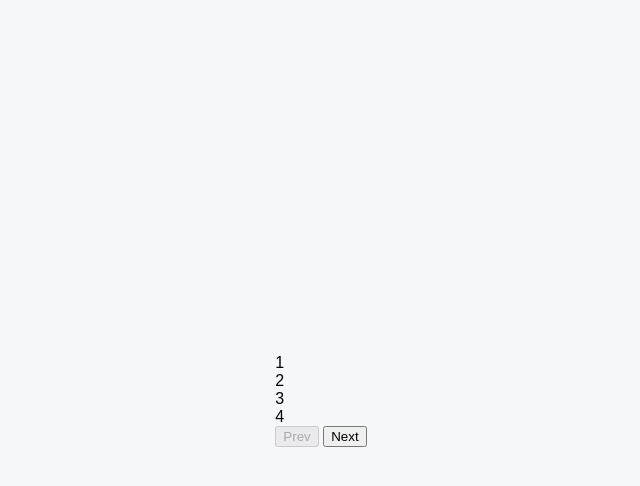
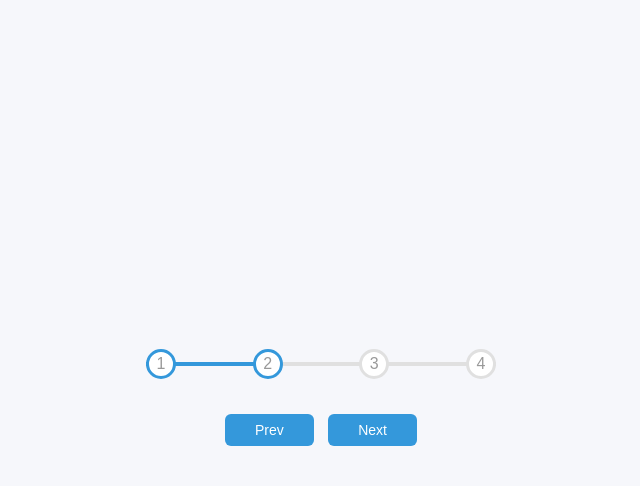
Before and after one commit to gaelporteu/02-Progress-Steps, a plain HTML site: page index.html in a window 1280 px wide. Both pictures are taken after a click on the button "Next". Shown: the whole page, without its empty margins (319-959 px from the left). Drawn offline with Linux system fonts and the light colour scheme; a web font is replaced by a local one.

Commit message:
Completed project

```diff
--- a/index.html
+++ b/index.html
@@ -10,12 +10,11 @@
   <body>
     <div class="container">
       <div class="progress-container">
-        <div id="progress" class="progress">
-          <div class="circle active">1</div>
-          <div class="circle">2</div>
-          <div class="circle">3</div>
-          <div class="circle">4</div>
-        </div>
+        <div id="progress" class="progress"></div>
+        <div class="circle active">1</div>
+        <div class="circle">2</div>
+        <div class="circle">3</div>
+        <div class="circle">4</div>
       </div>
 
       <button id="prev" class="btn" disabled>Prev</button>
--- a/script.js
+++ b/script.js
@@ -0,0 +1,49 @@
+const progress = document.getElementById('progress');
+const prev = document.getElementById('prev');
+const next = document.getElementById('next');
+const circles = document.querySelectorAll('.circle');
+
+let currentActive = 1;
+
+next.addEventListener('click', () => {
+    currentActive++;
+
+    if(currentActive > circles.length) {
+        currentActive = circles.length;
+    }
+
+    update();
+})
+
+prev.addEventListener('click', () => {
+    currentActive--;
+
+    if(currentActive < 1) {
+        currentActive = 1;
+    }
+
+    update()
+})
+
+function update() {
+    circles.forEach((circle, idx) => {
+        if(idx < currentActive) {
+            circle.classList.add('active');
+        } else {
+            circle.classList.remove('active');
+        }
+    })
+
+    const actives = document.querySelectorAll('.active');
+
+    progress.style.width = (actives.length - 1) / (circles.length - 1) * 100 + '%';
+
+    if(currentActive === 1) {
+        prev.disabled = true;
+    } else if(currentActive === circles.length) {
+        next.disabled = true;
+    } else {
+        prev.disabled = false;
+        next.disabled = false;
+    }
+}
--- a/style.css
+++ b/style.css
@@ -1,4 +1,9 @@
 @import url('https://fonts.googleapis.com/css2?family=Muli;700&display=swap');
+
+:root {
+    --line-border-fill:#3498db;
+    --line-border-empty:#e0e0e0;;
+}
 
 * {
   box-sizing: border-box;
@@ -8,11 +13,88 @@ body {
   font-family: 'Muli', sans-serif;
   background-color: #f6f7fb;
   display: flex;
-    flex-direction: column;
   align-items: center;
   justify-content: center;
   height: 100vh;
   overflow: hidden;
   margin: 0;
+}
 
+.container {
+  text-align: center;
 }
+
+.progress-container {
+  display: flex;
+  justify-content: space-between;
+  position: relative;
+  margin-bottom: 30px;
+  max-width: 100%;
+  width: 350px;
+}
+
+.progress-container::before {
+    content: '';
+    background-color: var(--line-border-empty);
+    position: absolute;
+    top: 50%;
+    left: 0;
+    transform: translateY(-50%);
+    height: 4px;
+    width: 100%;
+    z-index: -2;
+}
+
+.progress {
+    background-color: var(--line-border-fill);
+    position: absolute;
+    top: 50%;
+    left: 0;
+    transform: translateY(-50%);
+    height: 4px;
+    width: 0%;
+    z-index: -1;
+    transition: .4s ease;
+}
+
+.circle {
+    background-color: #ffffff;
+    color: #999999;
+    border-radius: 50%;
+    height: 30px;
+    width: 30px;
+    display: flex;
+    align-items: center;
+    justify-content: center;
+    border: 3px solid var(--line-border-empty);
+    transition: .4s ease;
+}
+
+.circle.active {
+    border-color: var(--line-border-fill);
+}
+
+.btn {
+    background-color: var(--line-border-fill);
+    color: #ffffff;
+    border: 0;
+    border-radius: 6px;
+    cursor: pointer;
+    font-family: inherit;
+    padding: 8px 30px;
+    margin: 5px;
+    font-size: 14px;
+}
+
+.btn:active {
+    transform: scale(.98);
+}
+
+.btn:focus {
+    outline: 0;
+}
+
+.btn:disabled {
+    background-color: var(--line-border-empty);
+    cursor: not-allowed;
+}
```
Lines whose indentation alone changed are shown as unchanged.
